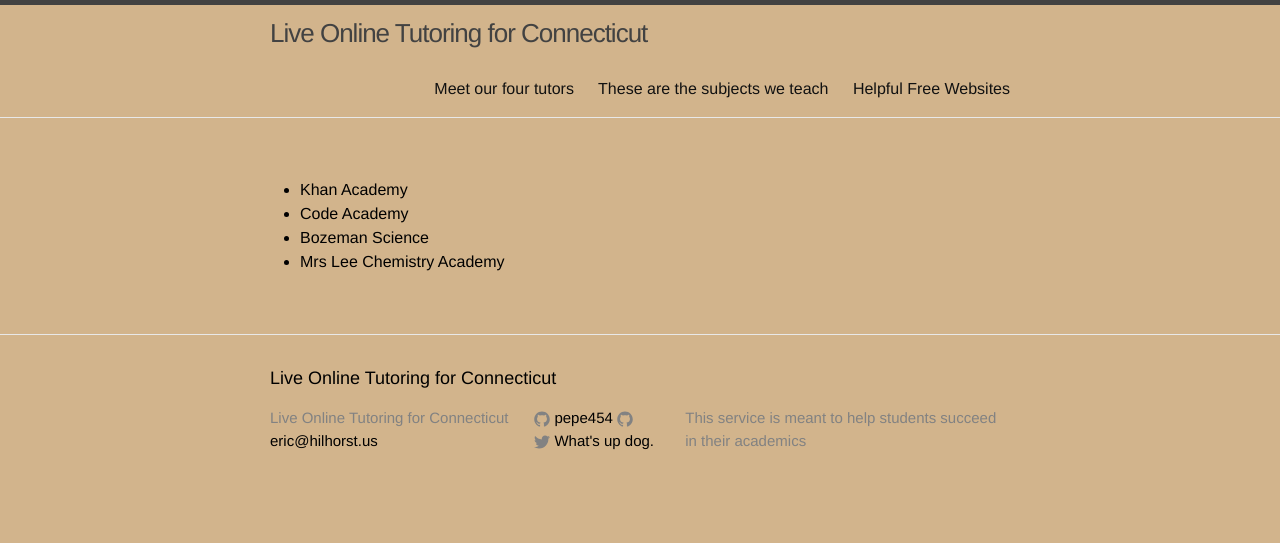
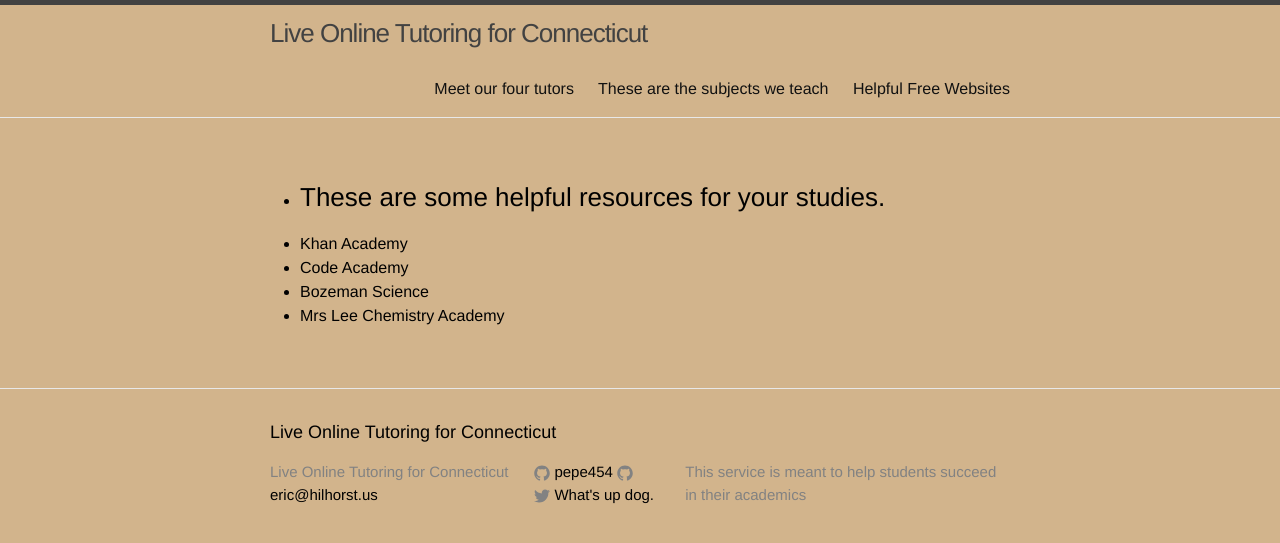
Before and after one commit to pepe454/pepe454.github.io, a Jekyll site: the page built from websites.md, in a window 1280 px wide. Shown: the top 543 px of the page. Built offline with Jekyll 4.4.1, drawn with Linux system fonts in a browser that asks for light colours.

Commit message:
Update websites.md

```diff
--- a/websites.md
+++ b/websites.md
@@ -4,7 +4,11 @@ title: Helpful Free Websites
 permalink: /resources/
 ---
 <!--This page controls what happens after the Helpful Free Websites link is clicked-->
+
 <ul>
+  <li>
+    <h3> These are some helpful resources for your studies.</h3>
+  </li>
   <li>
      <a href="https://www.khanacademy.org/">Khan Academy</a>
   </li>
```
